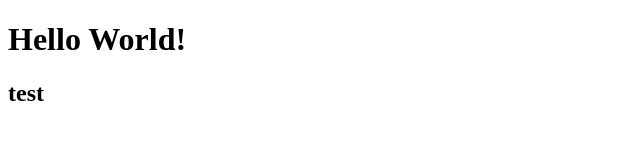
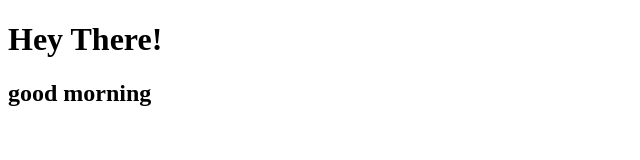
Before and after one commit to delabro/project, a plain HTML site: page index.html in a window 1280 px wide. Shown: the whole page, without its empty margins (0-640 px from the left). Drawn offline with Linux system fonts and the light colour scheme.

Commit message:
nu subheading

```diff
--- a/index.html
+++ b/index.html
@@ -5,7 +5,7 @@
 	<title>Project</title>
 </head>
 <body>
-	<h1>Hello World!</h1>
-	<h2>test</h2>
+	<h1>Hey There!</h1>
+	<h2>good morning</h2>
 </body>
 </html>
```
